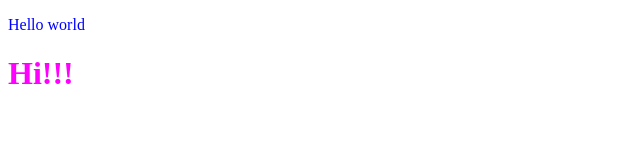
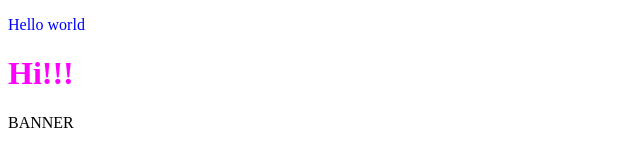
Before and after one commit to Mari-fil/js-20-07-2024, a plain HTML site: page Lesson1/index.html in a window 1280 px wide. Shown: the full height of the page, 0-640 px from the left. Drawn offline with Linux system fonts and the light colour scheme.

Commit message:
new feachers2

```diff
--- a/Lesson1/banner.css
+++ b/Lesson1/banner.css
@@ -0,0 +1,3 @@
+div {
+
+}
--- a/Lesson1/index.html
+++ b/Lesson1/index.html
@@ -9,5 +9,6 @@
 <body>
     <p>Hello world</p>
     <h1>Hi!!!</h1>
+    <div>BANNER</div>
 </body>
 </html>
```
